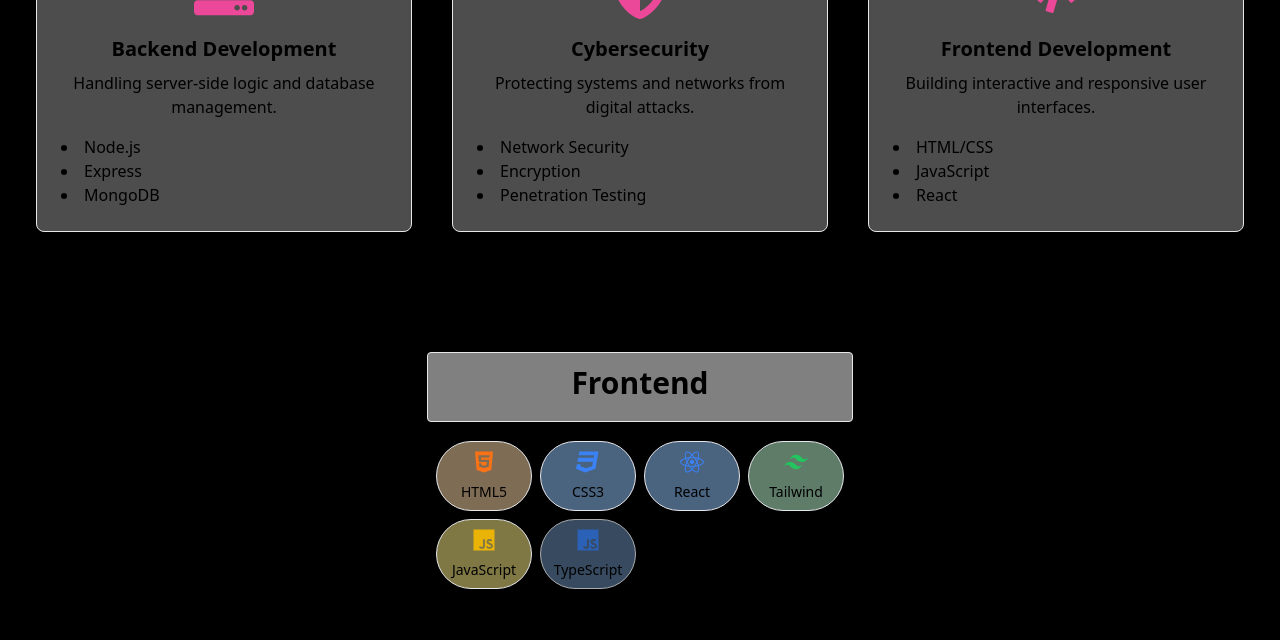
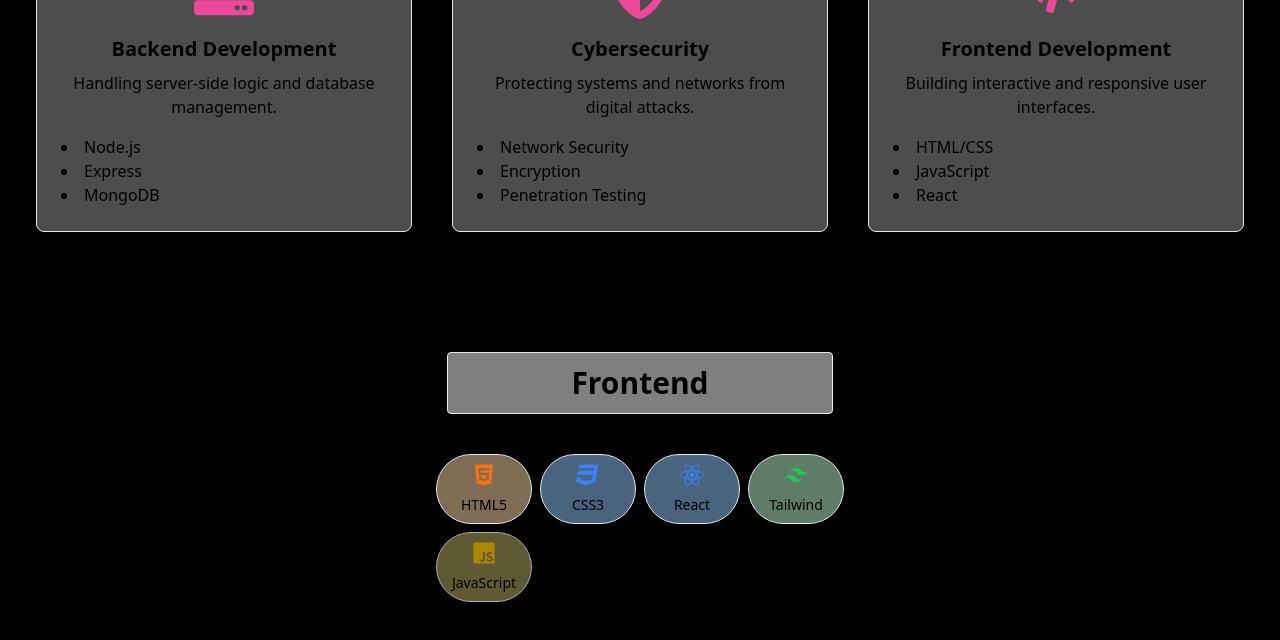
Before and after one commit to Yeshiprinss/portfolio-Yessi, a React (Vite) app: page / in a window 1280 px wide. Shown: the part 1002-1642 px from the top of the page. Built offline with nearby package versions, Linux system fonts and the light colour scheme.

Commit message:
fix(change component):change component skills

```diff
--- a/src/components/skills/skills.tsx
+++ b/src/components/skills/skills.tsx
@@ -5,13 +5,14 @@ import { RiTailwindCssFill } from 'react-icons/ri';
 const Skills = () => {
   const [showHtml, setShowHtml] = useState(false);
   const [showCss, setShowCss] = useState(false);
-  const [showReact, setShowReact] = useState(false); // State for React
+  const [showReact, setShowReact] = useState(false);
   const [showTailwind, setShowTailwind] = useState(false);
   const [showJs, setShowJs] = useState(false);
   const [showTs, setShowTs] = useState(false);
   const [showNextjs, setShowNextjs] = useState(false);
   const [showJest, setShowJest] = useState(false);
   const [showFigma, setShowFigma] = useState(false);
+  const [showHeading, setShowHeading] = useState(false); // State for heading
   const [lineLength, setLineLength] = useState(0);
   const skillsRef = useRef<HTMLDivElement>(null);
 
@@ -23,41 +24,44 @@ const Skills = () => {
 
     if (topPos < screenHeight * 0.75) {
       setTimeout(() => {
+        setShowHeading(true);
+      }, 500);
+      setTimeout(() => {
         setShowHtml(true);
         setLineLength(1);
-      }, 500);
+      }, 1000);
       setTimeout(() => {
         setShowCss(true);
         setLineLength(2);
-      }, 1000);
+      }, 1500);
       setTimeout(() => {
         setShowReact(true);
         setLineLength(3);
-      }, 1500);
+      }, 2000);
       setTimeout(() => {
         setShowTailwind(true);
         setLineLength(4);
-      }, 2000);
+      }, 2500);
       setTimeout(() => {
         setShowJs(true);
         setLineLength(5);
-      }, 2500);
+      }, 3000);
       setTimeout(() => {
         setShowTs(true);
         setLineLength(6);
-      }, 3000);
+      }, 3500);
       setTimeout(() => {
         setShowNextjs(true);
         setLineLength(7);
-      }, 3500);
+      }, 4000);
       setTimeout(() => {
         setShowJest(true);
         setLineLength(8);
-      }, 4000);
+      }, 4500);
       setTimeout(() => {
         setShowFigma(true);
         setLineLength(9);
-      }, 4500);
+      }, 5000);
 
       window.removeEventListener('scroll', handleScroll);
     }
@@ -72,8 +76,10 @@ const Skills = () => {
 
   return (
     <div ref={skillsRef} className="bg-black flex flex-col text-center gap-4 py-8 relative min-h-screen">
-      <div className="bg-white bg-opacity-50 border rounded p-3 m-5 w-11/12 md:w-3/4 lg:w-1/2 xl:w-1/3 mx-auto relative z-10">
-        <h3 className="text-3xl font-semibold mb-2">Frontend</h3>
+      <div className="w-11/12 md:w-3/4 lg:w-1/2 xl:w-1/3 mx-auto relative z-10">
+        <h3 className={`bg-opacity-50 border rounded p-3 m-5 bg-white text-3xl font-semibold mb-2 transition-opacity duration-500 ease-in-out ${showHeading ? 'opacity-100' : 'opacity-0'}`}>
+          Frontend
+        </h3>
         <div className="absolute left-0 mt-8 w-full flex flex-wrap justify-center items-center gap-2">
 
           <div className={`transition-opacity duration-500 ease-in-out ${showHtml ? 'opacity-100' : 'opacity-0'}`}>
```
